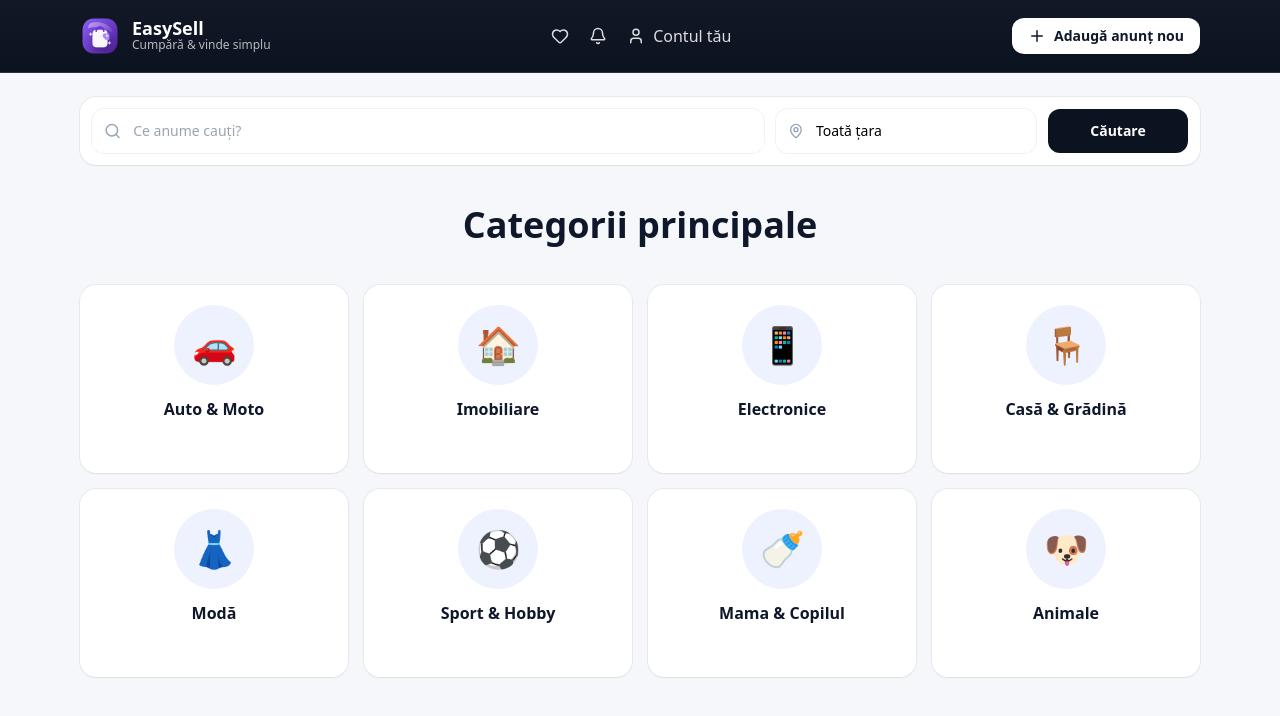
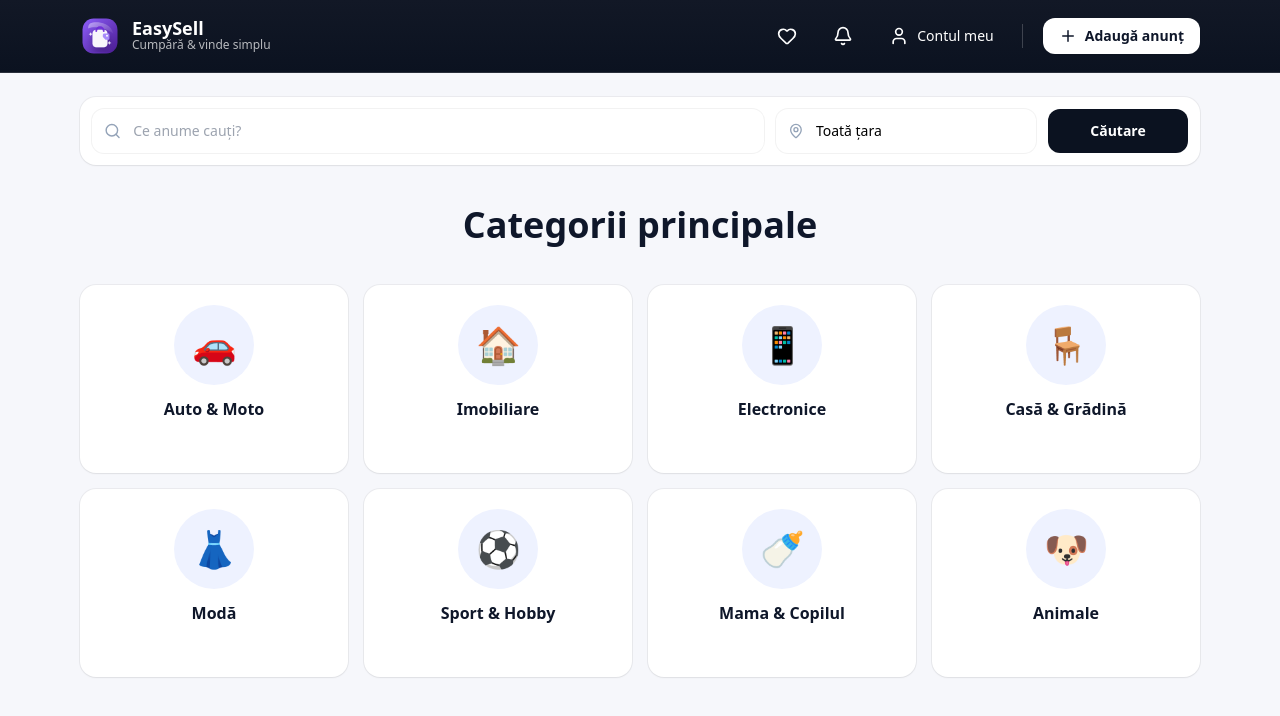
Before and after one commit to DorinSENIORdev/Proiect-WebDev, a React (Vite) app in the folder client/: page / in a window 1280 px wide. Shown: the top 716 px of the page. Built offline with nearby package versions, Linux system fonts and the light colour scheme.

Commit message:
NavChanges

```diff
--- a/client/src/components/Navbar.jsx
+++ b/client/src/components/Navbar.jsx
@@ -30,28 +30,47 @@ export default function Navbar() {
           </div>
         </div>
 
-        {/* Icons (desktop) */}
-        <nav className="hidden items-right gap-5 text-white/85 md:flex">
-          <button className="hover:text-white" type="button" aria-label="Favorite">
-            <Heart size={18} />
+      <div className="flex items-center gap-2 text-white">
+            {/* MOBILE: doar butonul de adăugare */}
+            <button
+                className="flex items-center gap-2 rounded-xl bg-white px-3 py-2 text-sm font-semibold text-slate-900 shadow-sm md:hidden"
+                type="button"
+            >
+                <Plus size={18} />
+                Anunț
             </button>
-          <button className="hover:text-white" type="button" aria-label="Notificări">
-            <Bell size={18} />
+
+            {/* DESKTOP */}
+            <div className="hidden items-center gap-5 md:flex">
+                {/* Favorite */}
+                <button className="rounded-full p-2 hover:bg-white/10" type="button">
+                <Heart size={20} />
                 </button>
-          <button className="flex items-center gap-2 hover:text-white" type="button">
-            <User size={18} /> Contul tău
+
+                {/* Notificări */}
+                <button className="rounded-full p-2 hover:bg-white/10" type="button">
+                <Bell size={20} />
                 </button>
-        </nav>
 
-        {/* Add button */}
+                {/* Cont */}
+                <button className="flex items-center gap-2 rounded-full p-2 hover:bg-white/10" type="button">
+                <User size={20} />
+                <span className="text-sm">Contul meu</span>
+                </button>
+
+                {/* Separator */}
+                <div className="h-6 w-px bg-white/20" />
+
+                {/* Adaugă anunț */}
                 <button
                 className="inline-flex items-center gap-2 rounded-xl bg-white px-4 py-2 text-sm font-semibold text-slate-900 shadow-sm hover:shadow-md"
                 type="button"
-          onClick={() => alert("Mai târziu: pagina de adăugat anunț")}
                 >
                 <Plus size={18} />
-          Adaugă anunț nou
+                Adaugă anunț
                 </button>
+            </div>
+            </div>
       </div>
     </header>
   );
```
Lines whose indentation alone changed are shown as unchanged.
